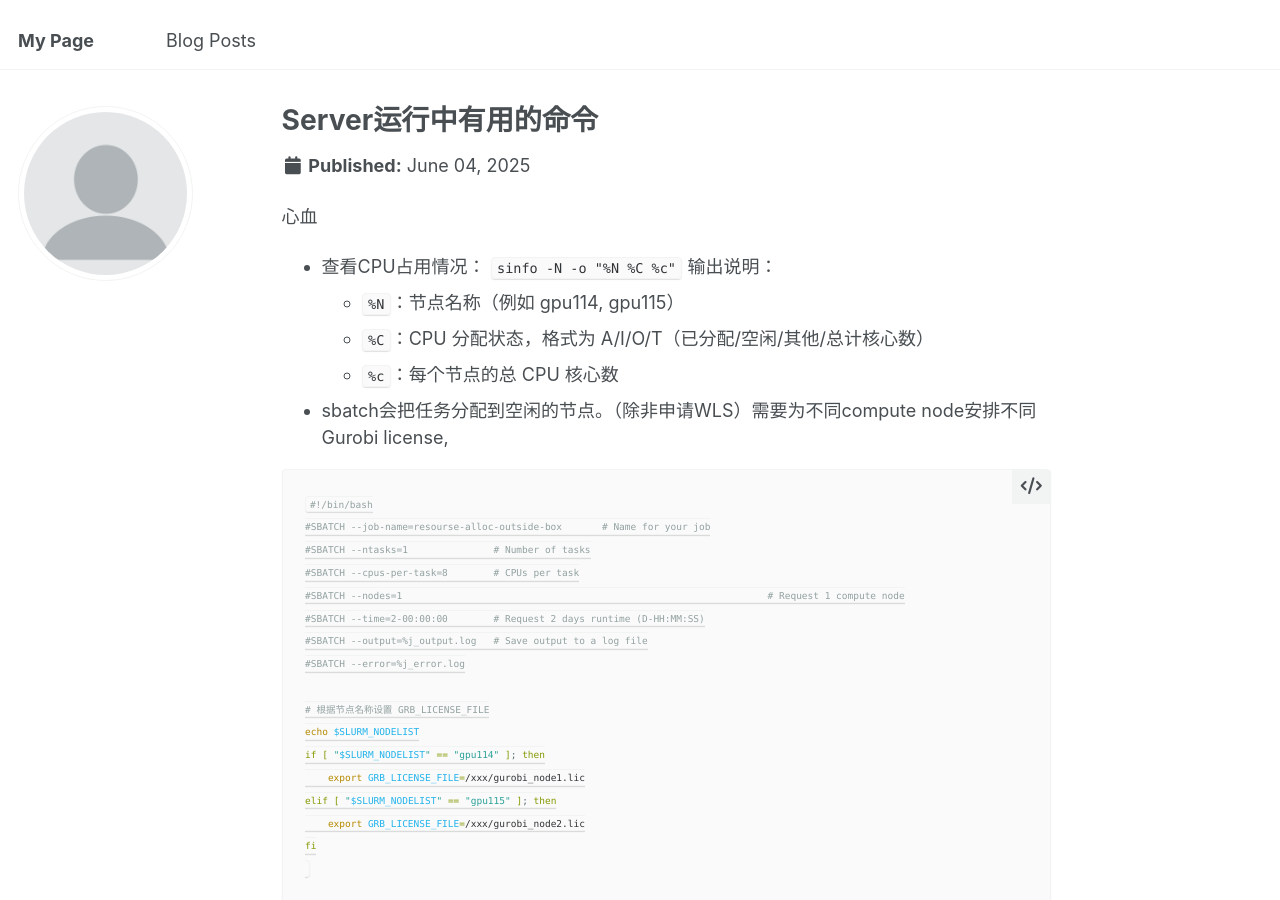
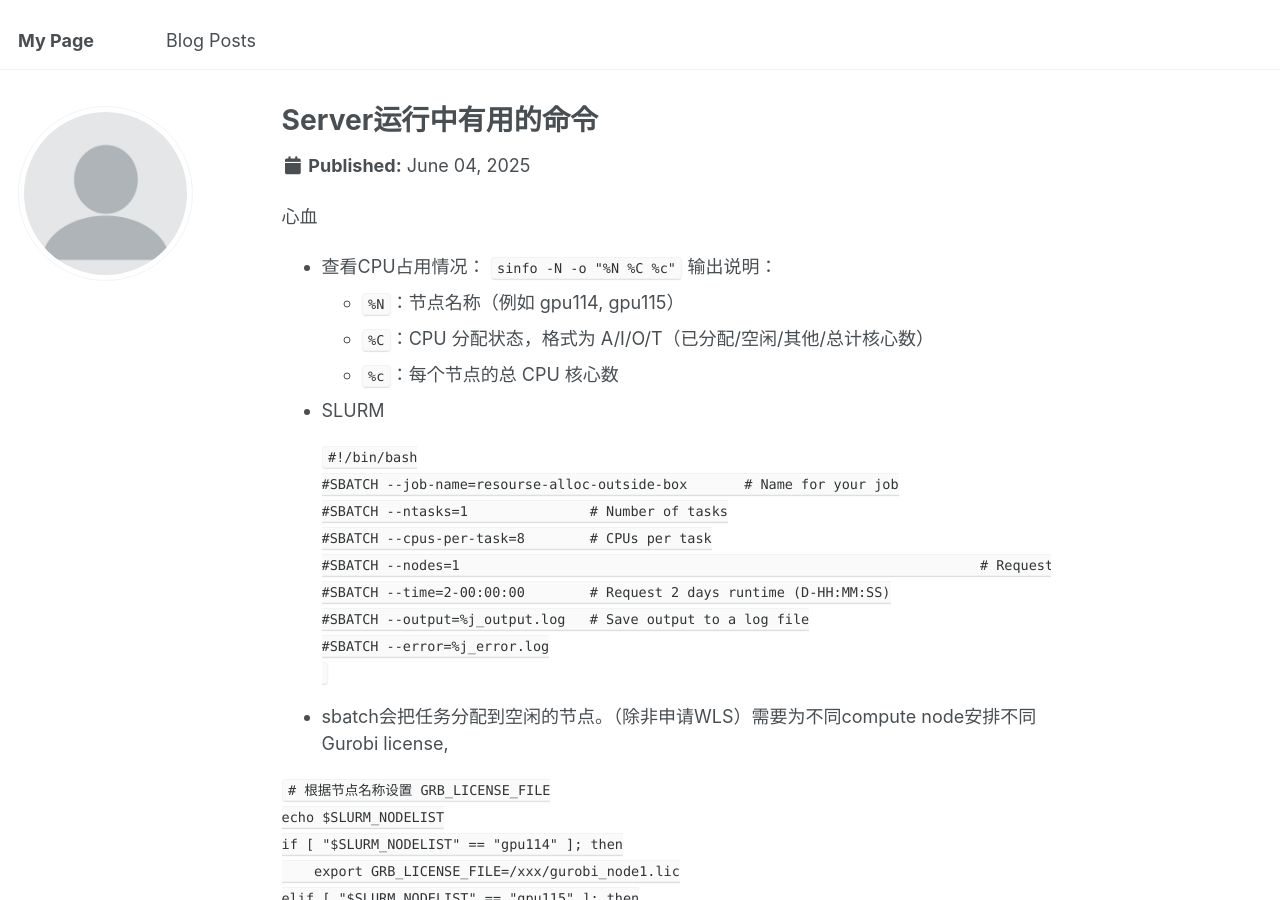
Before and after one commit to JiinnW/JiinnW, a Jekyll site: the page built from _posts/2025-06-04-blog-post-1.md, in a window 1280 px wide and 900 px high. Built offline with Jekyll 4.4.1, drawn with Linux system fonts in a browser that asks for light colours; some of the changed text lies outside the part shown.

Commit message:
Update 2025-06-04-blog-post-1.md

````diff
--- a/_posts/2025-06-04-blog-post-1.md
+++ b/_posts/2025-06-04-blog-post-1.md
@@ -11,9 +11,8 @@
     - `%N`：节点名称（例如 gpu114, gpu115）
     - `%C`：CPU 分配状态，格式为 A/I/O/T（已分配/空闲/其他/总计核心数）
     - `%c`：每个节点的总 CPU 核心数
-- sbatch会把任务分配到空闲的节点。（除非申请WLS）需要为不同compute node安排不同Gurobi license,
-
-```shell
+- SLURM
+```Shell
 #!/bin/bash
 #SBATCH --job-name=resourse-alloc-outside-box       # Name for your job
 #SBATCH --ntasks=1               # Number of tasks
@@ -22,7 +21,10 @@
 #SBATCH --time=2-00:00:00        # Request 2 days runtime (D-HH:MM:SS)
 #SBATCH --output=%j_output.log   # Save output to a log file
 #SBATCH --error=%j_error.log
+```
+- sbatch会把任务分配到空闲的节点。（除非申请WLS）需要为不同compute node安排不同Gurobi license,
 
+```Shell
 # 根据节点名称设置 GRB_LICENSE_FILE
 echo $SLURM_NODELIST
 if [ "$SLURM_NODELIST" == "gpu114" ]; then
@@ -33,6 +35,6 @@
 ```
 
 - 指定compute node,
-```shell
+```Shell
 #SBATCH --nodelist=gpu115
 ```
````
